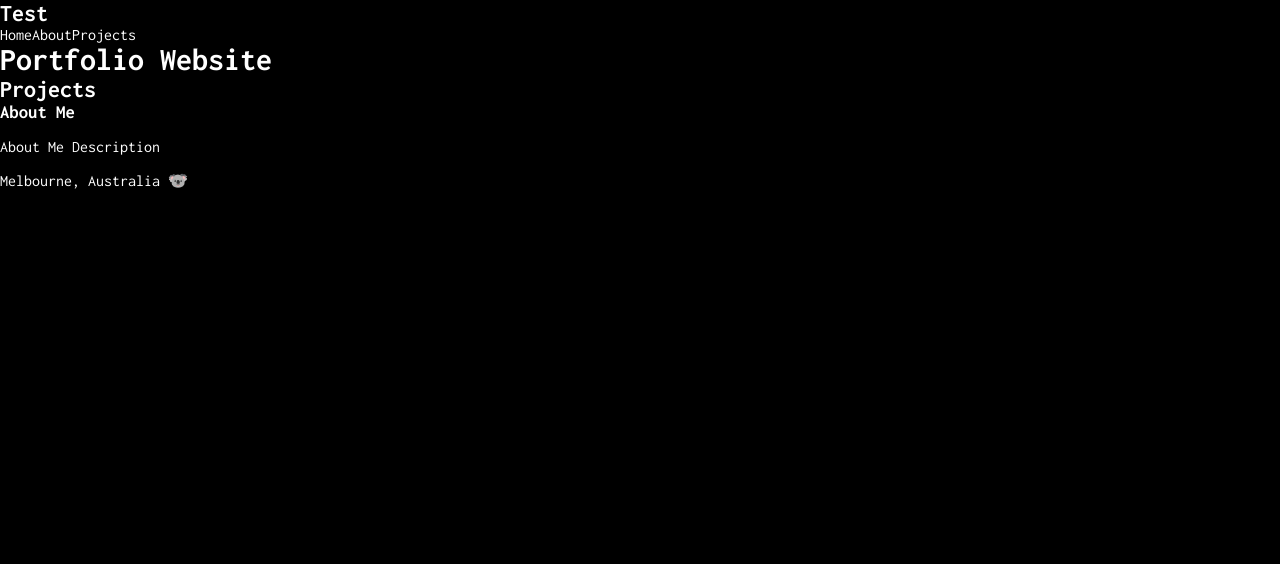
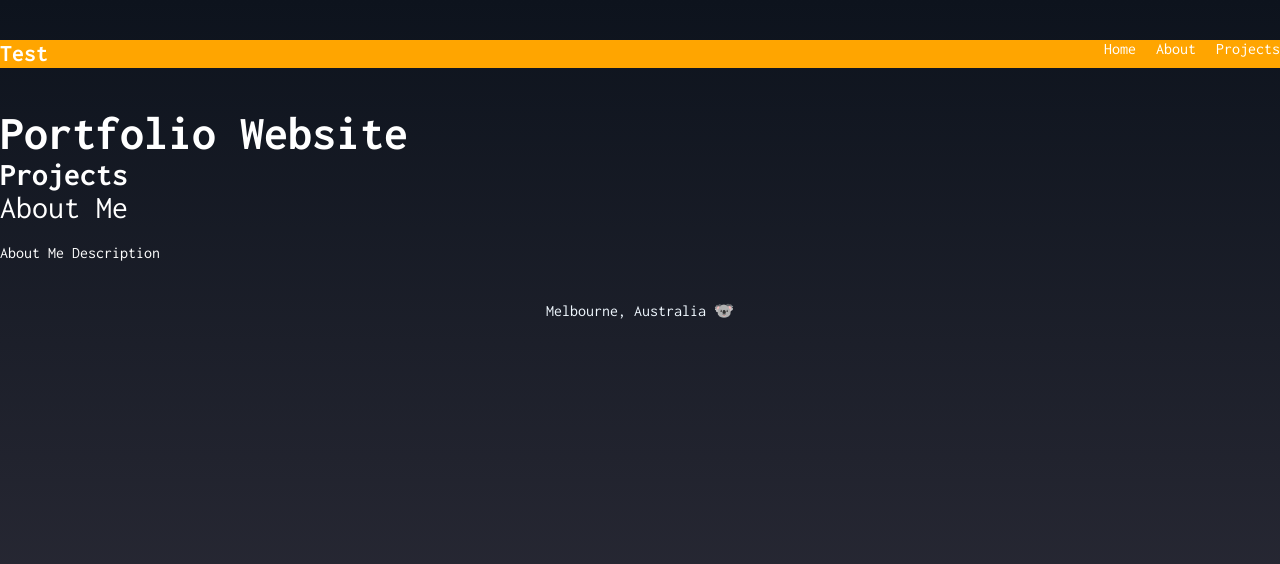
Before and after one commit to 10035/portfolio-website, a Gatsby site: page / in a window 1280 px wide. Built offline with nearby package versions, Linux system fonts and the light colour scheme; Gatsby itself is replaced by a stand-in of ours.

Commit message:
add css module

```diff
--- a/src/pages/index.js
+++ b/src/pages/index.js
@@ -1,6 +1,6 @@
 import * as React from "react"
 import Layout from "../components/Layout"
-
+import * as styles from '../styles/home.module.css'
 // import styled from "styled-components"
 
 // NavBar Links
@@ -12,14 +12,14 @@ const indexPage = () => {
 
   return (
       <Layout>
-        <main>
+        <section className={styles.header}>
           <div>
             <h1>Portfolio Website</h1>
             <h2>Projects</h2>
             <h3>About Me</h3>
             <p>About Me Description</p>
           </div>
-        </main>
+        </section>
       </Layout>
   )
 }
--- a/src/styles/global.css
+++ b/src/styles/global.css
@@ -13,7 +13,9 @@ html, body {
 }
 
 body {
-    background: black;
+    /* background: linear-gradient(rgb(5, 26, 85),rgb(123, 138, 158)); */
+    /* background: linear-gradient(rgb(62, 68, 148),rgb(1, 8, 12)); */
+    background: linear-gradient(rgb(13, 19, 29),rgb(48, 47, 59));
     background-repeat: no-repeat;
 }
 
@@ -21,3 +23,39 @@ p {
     margin: 16px auto;
     line-height: 1.sem;
 }
+
+/* layout & nav */
+/* .layout {
+    max-width: 1200px;
+    margin: 0 auto;
+} */
+
+nav {
+    display: grid;
+    grid-template-columns: 1fr 1fr;
+    margin: 40px auto;
+    background-color: orange;
+}
+
+nav .links {
+    display: inline-block;
+    text-align: right;
+}
+
+nav a {
+    display: inline-block;
+    margin-left: 20px;
+    font-weight: 400;
+    padding-bottom: 8px;
+    border-bottom: 3px solid transparent;
+}
+
+nav a:hover {
+    border-color: rgb(255, 255, 255);
+}
+
+footer p {
+    text-align: center;
+    color: aliceblue;
+    margin: 40px auto;
+}
--- /dev/null
+++ b/src/styles/home.module.css
@@ -0,0 +1,29 @@
+header {
+    display: grid;
+    grid-template-columns: 1fr 1fr;
+    grid: 40px;
+    align-items: center;
+}
+
+.header h1 {
+    font-size: 3em;
+}
+
+.header h2 {
+    font-size: 2em;
+}
+
+.header h3 {
+    font-size: 2em;
+    font-weight: 400;
+    margin-bottom: 20px;
+}
+
+/* .btn {
+    display: inline-block;
+    background: blue;
+    padding: 10px 16px;
+    border-radius: 10px;
+    margin-top: 20px;
+    font-weight: 500;
+} */
```
